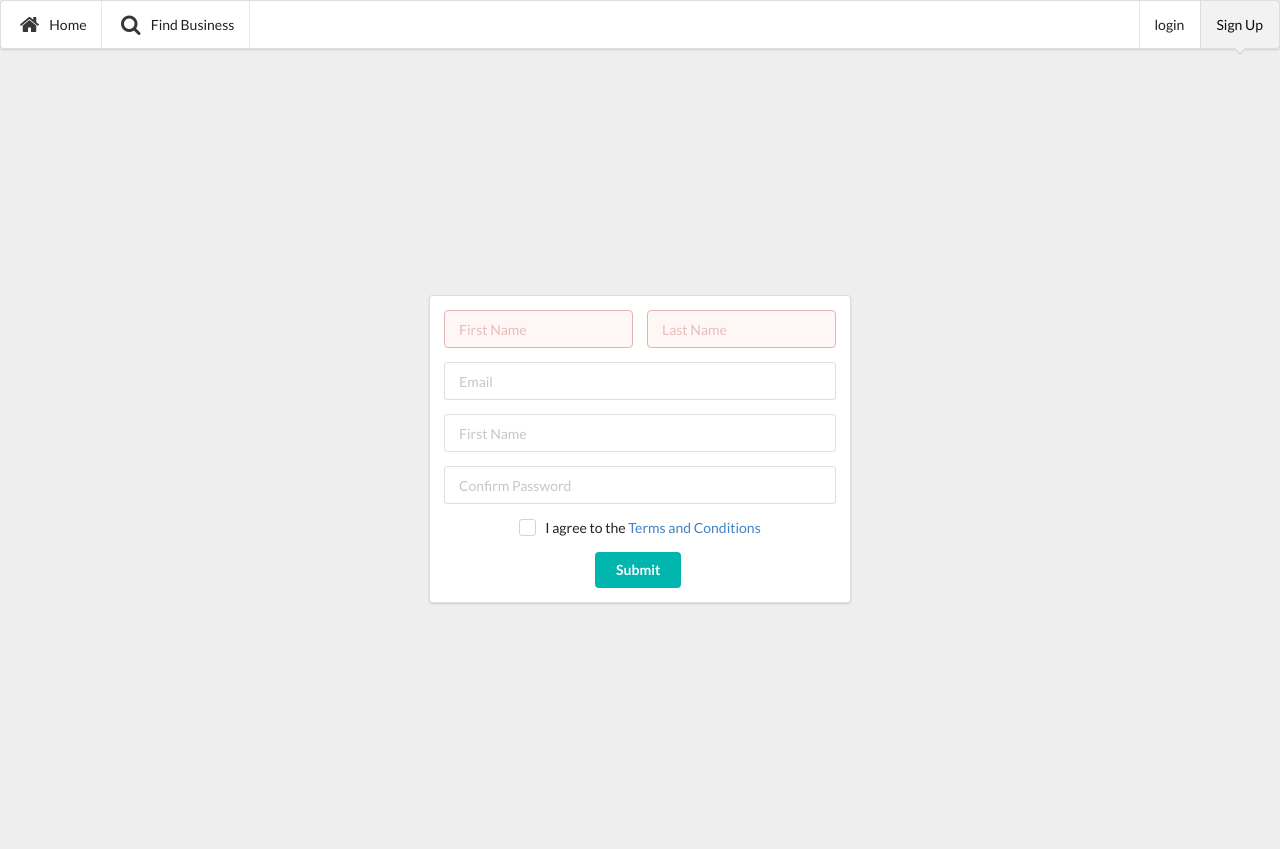
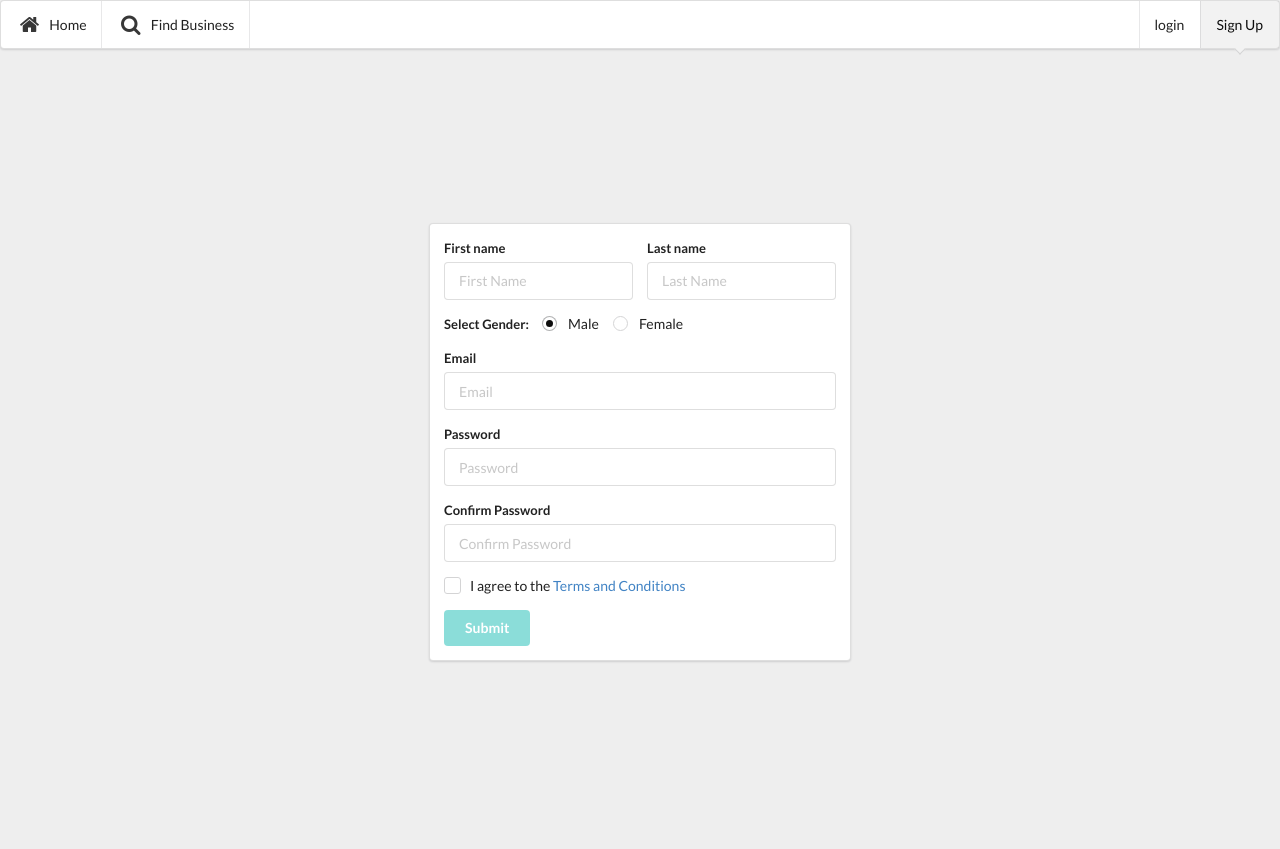
Before and after one commit to Yanik-Dev/webproject, a PHP site: page /register.php in a window 1280 px wide. Run offline with PHP 8.4, Linux system fonts and the light colour scheme.

Commit message:
implemented register module

```diff
--- a/public/register.php
+++ b/public/register.php
@@ -4,40 +4,69 @@
  include '../includes/header.php';
  include '../includes/public-nav.php';
 ?>
-<div class="ui middle aligned center aligned grid">
+<div class="ui middle aligned centered aligned grid" id="registrationModule">
   <div class="column">
-    <div class="ui warning form segment">
-     <!-- <div class="ui warning message">
-        <div class="header">Could you check something!</div>
-        <ul class="list">
-          <li>You forgot your <b>first name</b></li>
-          <li>And also your <b>last name</b></li>
-        </ul>
-      </div>-->
-      <div class="two error fields">
+
+  <form class="ui large form" method="post">
+    <div class="ui warning segment">
+      <div class="ui inverted dimmer">
+        <div class="ui text loader">Setting up your account...</div>
+      </div>
+      <div class="two fields">
         <div class="field">
+          <label>First name</label>
           <input placeholder="First Name" type="text" name="firstname">
         </div>
         <div class="field">
+          <label>Last name</label>
           <input placeholder="Last Name" type="text" name="lastname">
         </div>
       </div>
-      <div class="field">
-        <input placeholder="Email" type="email" name="email">
+      <div class="inline fields">
+        <label for="">Select Gender: </label>
+        <div class="field">
+          <div class="ui radio checkbox">
+            <input type="radio" name="gender" checked="" value="Male" tabindex="0" class="hidden">
+            <label>Male</label>
+          </div>
+        </div>
+        <div class="field">
+          <div class="ui radio checkbox">
+            <input type="radio" name="gender" value="Female" tabindex="0" class="hidden">
+            <label>Female</label>
+          </div>
+        </div>
       </div>
       <div class="field">
-        <input type="password" placeholder="First Name" name="password">
+          <label>Email</label>
+          <input placeholder="Email" type="email" name="email" id="email">
+      </div>
+      <span class="ui mini text inline loader"></span>
+      <p class="ui red hide-element" style="color: red" id="exist-msg"><i class="close icon"></i>Email already exist. <a href="">Forgot your Password?</a></p>
+      <div class="field">
+        <label>Password</label>
+        <input type="password" placeholder="Password" name="password">
       </div>
       <div class="field">
+        <label>Confirm Password</label>
         <input type="password" placeholder="Confirm Password" name="confirmPassword">
       </div>
+      <input type="hidden" name="token" value="<?=SecurityService::generateToken("crsf_token");?>">
       <div class="inline field">
         <div class="ui checkbox">
-          <input type="checkbox" />
+          <input type="checkbox" id="terms-checkbox" value="accept"/>
           <label>I agree to the <a href="#">Terms and Conditions</a></label>
         </div>
       </div>
-      <div class="ui teal submit button">Submit</div>
+      <button type="submit" class="ui teal button" disabled>Submit</button>
     </div>
+
+    <div class="ui error message"></div>
+    <div class="ui negative message hide-element" id="error-msg">
+    </div>
+    </form>
   </div>
   </div>
+
+
+<script src="./assets/js/registration.module.js"></script>
```
Also changed, not shown: public/actions/register.php (+4 -3 lines), public/assets/js/registration.module.js.
